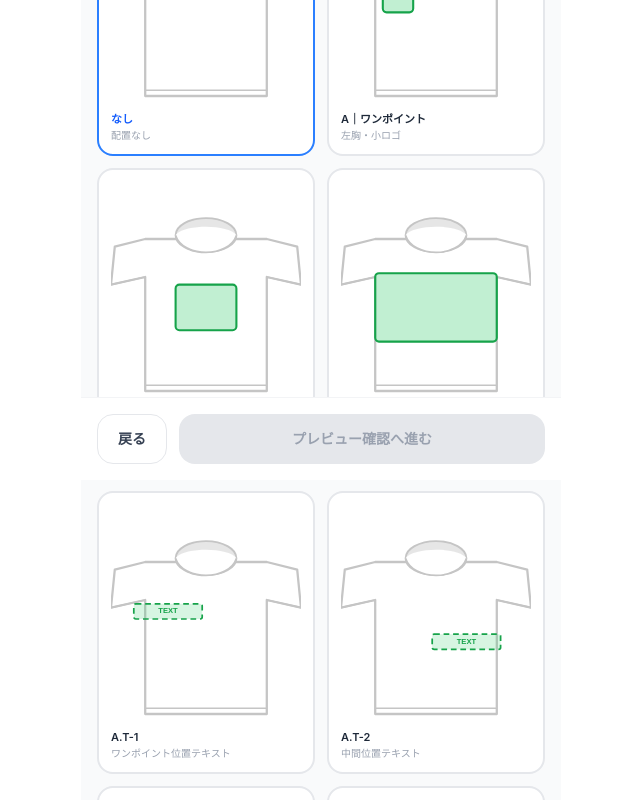
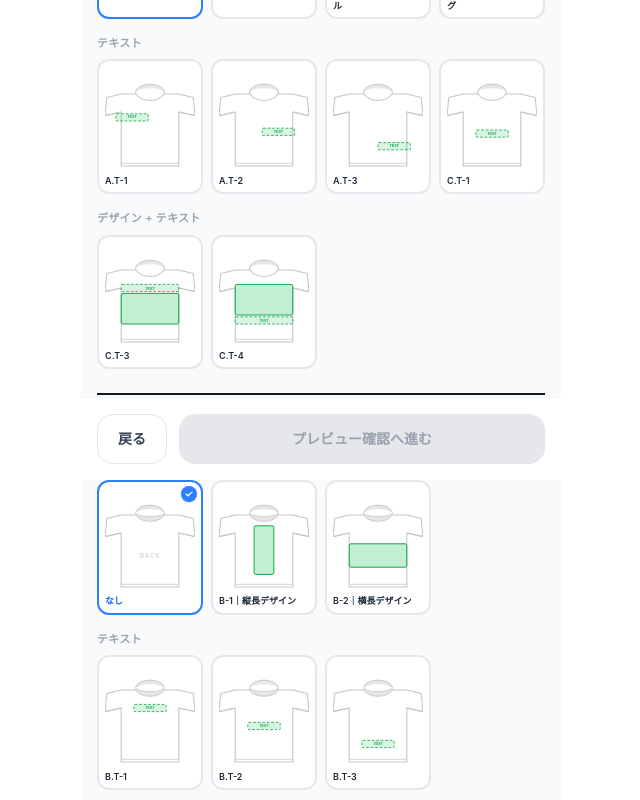
Before and after one commit to HHH002/inkdrop, a Next.js app: page /designs/1/placement in a window 1280 px wide. Shown: the part 320-1120 px from the top of the page, without its empty margins (319-959 px from the left). Built offline with nearby package versions, Linux system fonts and the light colour scheme.

Commit message:
feat: compact 4-column grid for placement cards
Co-Authored-By: Claude Sonnet 4.6 <noreply@anthropic.com>

```diff
--- a/src/app/designs/[id]/placement/page.tsx
+++ b/src/app/designs/[id]/placement/page.tsx
@@ -201,22 +201,19 @@ function PlacementCard({
   return (
     <button
       onClick={onClick}
-      className={`relative flex flex-col items-center p-3 rounded-2xl border-2 transition-colors bg-white text-left w-full ${
+      className={`relative flex flex-col items-center p-1.5 rounded-xl border-2 transition-colors bg-white text-left w-full ${
         isSelected ? 'border-blue-500 bg-blue-50/40' : 'border-gray-200 active:bg-gray-50'
       }`}
     >
-      <div className="w-full aspect-square mb-2">
+      <div className="w-full aspect-square mb-1">
         <TshirtSVG {...getTshirtProps(svgId)} designUrl={designUrl} designName={designName} bodyType={bodyType} color={color} />
       </div>
-      <p className={`w-full text-[11px] font-semibold leading-tight ${isSelected ? 'text-blue-600' : 'text-gray-800'}`}>
+      <p className={`w-full text-[9px] font-semibold leading-tight ${isSelected ? 'text-blue-600' : 'text-gray-800'}`}>
         {label}
       </p>
-      {desc && (
-        <p className="w-full text-[10px] text-gray-400 mt-0.5 leading-tight">{desc}</p>
-      )}
       {isSelected && (
-        <div className="absolute top-2 right-2 w-5 h-5 bg-blue-500 rounded-full flex items-center justify-center shadow-sm">
-          <svg width="10" height="8" viewBox="0 0 10 8" fill="none">
+        <div className="absolute top-1 right-1 w-4 h-4 bg-blue-500 rounded-full flex items-center justify-center shadow-sm">
+          <svg width="8" height="6" viewBox="0 0 10 8" fill="none">
             <path d="M1 4L3.5 6.5L9 1.5" stroke="white" strokeWidth="1.8" strokeLinecap="round" strokeLinejoin="round"/>
           </svg>
         </div>
@@ -427,7 +424,7 @@ export default function PlacementPage({ params }: { params: Promise<{ id: string
           <h2 className="text-sm font-bold text-gray-900 mb-3">フロント</h2>
 
           <SubLabel label="デザイン" />
-          <div className="grid grid-cols-2 gap-3">
+          <div className="grid grid-cols-4 gap-2">
             {FRONT_DESIGN.map(opt => (
               <PlacementCard key={opt.id} svgId={opt.id} label={opt.label} desc={opt.desc}
                 isSelected={selectedFront === opt.id}
@@ -437,7 +434,7 @@ export default function PlacementPage({ params }: { params: Promise<{ id: string
           </div>
 
           <SubLabel label="テキスト" />
-          <div className="grid grid-cols-2 gap-3">
+          <div className="grid grid-cols-4 gap-2">
             {FRONT_TEXT.map(opt => (
               <PlacementCard key={opt.id} svgId={opt.id} label={opt.label} desc={opt.desc}
                 isSelected={selectedFront === opt.id}
@@ -447,7 +444,7 @@ export default function PlacementPage({ params }: { params: Promise<{ id: string
           </div>
 
           <SubLabel label="デザイン + テキスト" />
-          <div className="grid grid-cols-2 gap-3">
+          <div className="grid grid-cols-4 gap-2">
             {FRONT_COMBO.map(opt => (
               <PlacementCard key={opt.id} svgId={opt.id} label={opt.label} desc={opt.desc}
                 isSelected={selectedFront === opt.id}
@@ -465,7 +462,7 @@ export default function PlacementPage({ params }: { params: Promise<{ id: string
           <h2 className="text-sm font-bold text-gray-900 mb-3">バック</h2>
 
           <SubLabel label="デザイン" />
-          <div className="grid grid-cols-2 gap-3">
+          <div className="grid grid-cols-4 gap-2">
             {BACK_DESIGN.map(opt => (
               <PlacementCard key={opt.id} svgId={opt.id === 'none' ? 'none-back' : opt.id}
                 label={opt.label} desc={opt.desc}
@@ -476,7 +473,7 @@ export default function PlacementPage({ params }: { params: Promise<{ id: string
           </div>
 
           <SubLabel label="テキスト" />
-          <div className="grid grid-cols-2 gap-3">
+          <div className="grid grid-cols-4 gap-2">
             {BACK_TEXT.map(opt => (
               <PlacementCard key={opt.id} svgId={opt.id} label={opt.label} desc={opt.desc}
                 isSelected={selectedBack === opt.id}
@@ -486,7 +483,7 @@ export default function PlacementPage({ params }: { params: Promise<{ id: string
           </div>
 
           <SubLabel label="デザイン + テキスト" />
-          <div className="grid grid-cols-2 gap-3">
+          <div className="grid grid-cols-4 gap-2">
             {BACK_COMBO.map(opt => (
               <PlacementCard key={opt.id} svgId={opt.id} label={opt.label} desc={opt.desc}
                 isSelected={selectedBack === opt.id}
```
